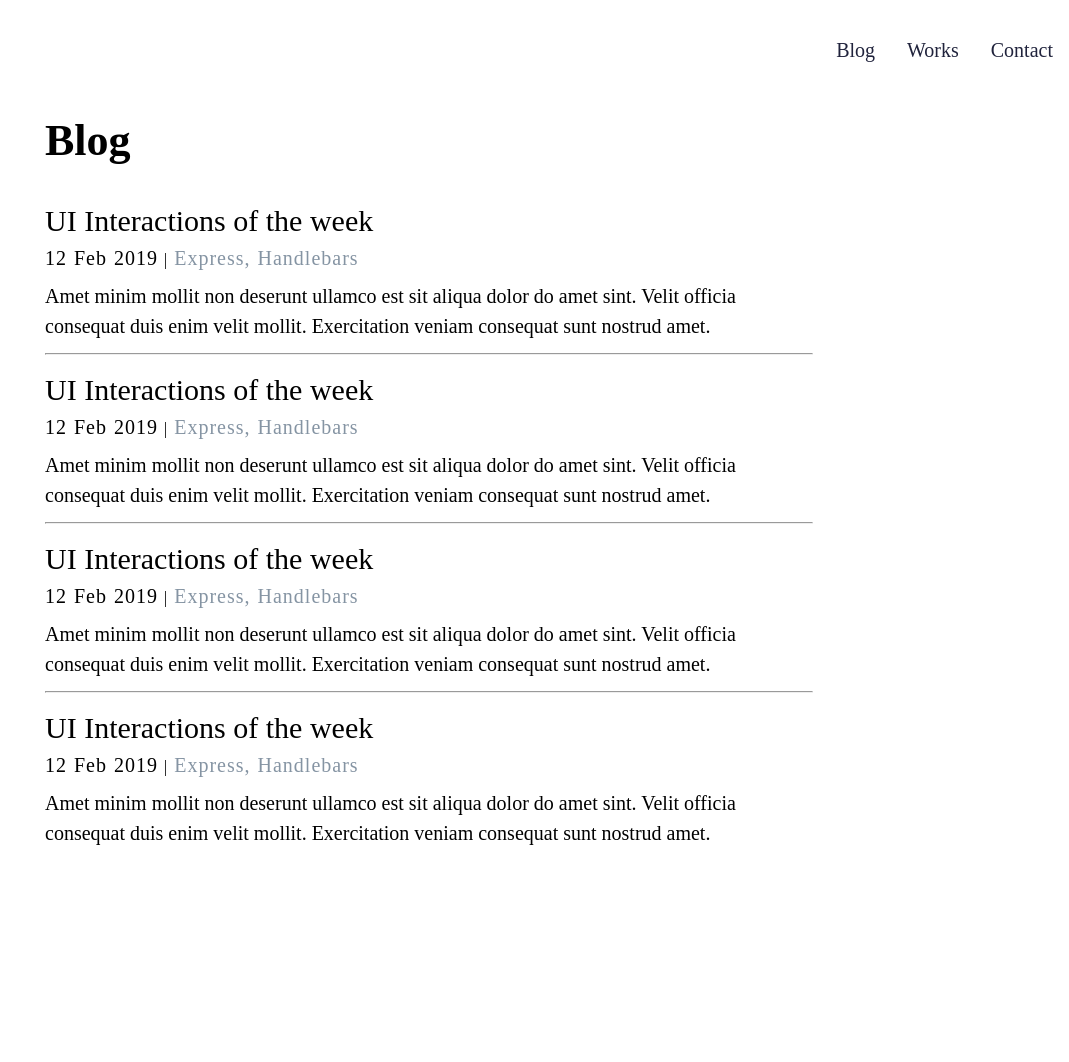
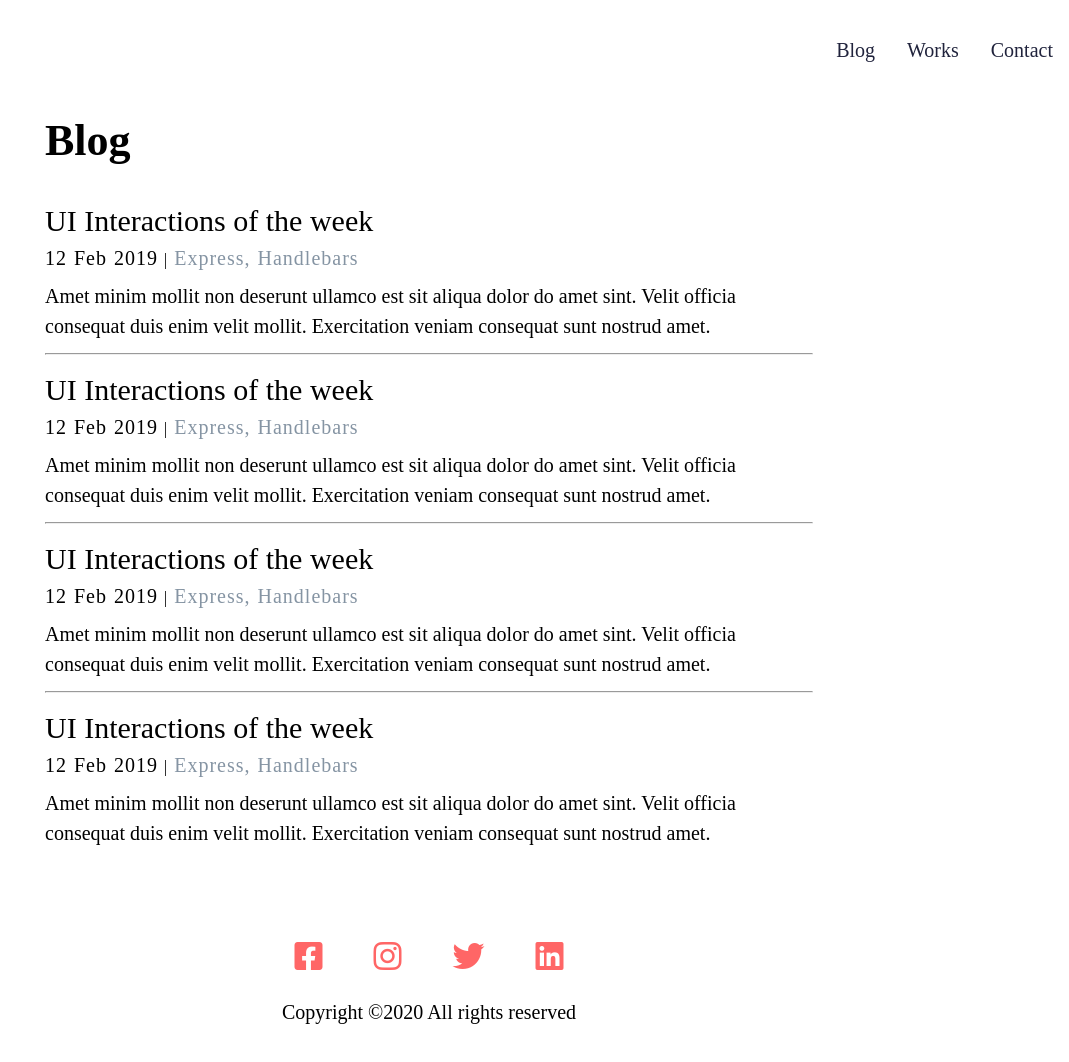
Before and after one commit to Yasir-Khan22/Minimal_blog_website, a website built with Vite: page index.html in a window 1280 px wide. Shown: the whole page, without its empty margins (211-1280 px from the left). Before the commit the page ends 848 px from the top, so only its background shows below. Built offline with nearby package versions, Linux system fonts and the light colour scheme.

Commit message:
footer added in html

```diff
--- a/index.html
+++ b/index.html
@@ -4,6 +4,16 @@
     <meta charset="UTF-8" />
     <meta http-equiv="X-UA-Compatible" content="IE=edge" />
     <meta name="viewport" content="width=device-width, initial-scale=1.0" />
+    <!-- FONT AWESOME ICONS  -->
+    <link
+      rel="stylesheet"
+      href="https://cdnjs.cloudflare.com/ajax/libs/font-awesome/6.1.1/css/all.min.css"
+      integrity="sha512-KfkfwYDsLkIlwQp6LFnl8zNdLGxu9YAA1QvwINks4PhcElQSvqcyVLLD9aMhXd13uQjoXtEKNosOWaZqXgel0g=="
+      crossorigin="anonymous"
+      referrerpolicy="no-referrer"
+    />
+    <!-- FONT AWESOME ICONS  -->
+
     <!-- GOOGLE FONTS -->
     <link rel="preconnect" href="https://fonts.googleapis.com" />
     <link rel="preconnect" href="https://fonts.gstatic.com" crossorigin />
@@ -99,12 +109,28 @@
     <footer>
       <div class="container">
         <ul role="list" aria-label="Social Links">
-                <li><a aria-label="Facebook" href="#"></a></li>
-                <li><a aria-label="Youtube" href="#"></a></li>
-                <li><a aria-label="Twitter" href="#"></a></li>
-                <li><a aria-label="Pinterst" href="#"></a></li>
-                <li><a aria-label="Instagram" href="#"></a></li>
-              </ul>
+          <li>
+            <a aria-label="Facebook" href="#"
+              ><i class="fa-brands fa-facebook-square"></i
+            ></a>
+          </li>
+          <li>
+            <a aria-label="Instagram" href="#"
+              ><i class="fa-brands fa-instagram"></i
+            ></a>
+          </li>
+          <li>
+            <a aria-label="Twitter" href="#"
+              ><i class="fa-brands fa-twitter"></i
+            ></a>
+          </li>
+          <li>
+            <a aria-label="linkedin" href="#"
+              ><i class="fa-brands fa-linkedin"></i
+            ></a>
+          </li>
+        </ul>
+        <p>Copyright ©2020 All rights reserved</p>
       </div>
     </footer>
     <!-- FOOTER  -->
--- a/style.css
+++ b/style.css
@@ -162,3 +162,33 @@ main .container {
 .header .navbar .list a:focus {
   color: var(--clr-tertiary);
 }
+footer {
+  display: flex;
+  align-items: center;
+  justify-content: center;
+  height: 200px;
+  margin-top: 2rem;
+}
+footer .container {
+  width: 50%;
+  margin: 0 auto;
+  display: flex;
+  align-items: center;
+  justify-content: center;
+  flex-direction: column;
+  /* border: 2px solid red; */
+}
+footer .container ul {
+  width: inherit;
+  display: flex;
+  align-items: center;
+  justify-content: space-around;
+}
+footer .container ul li a {
+  font-size: 2rem;
+  color: hsl(0, 100%, 70%);
+}
+footer p {
+  margin-top: 1rem;
+  font-size: var(--fs-400);
+}
```
